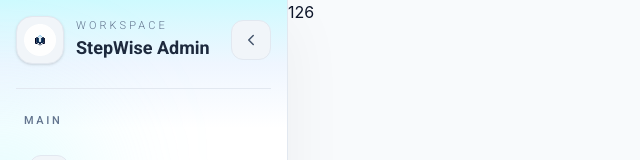
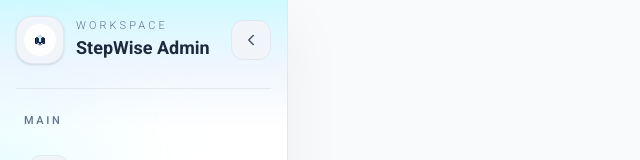
Before and after one commit to Step-Wise-Roadmaps/Step-Wise, a React (Vite) app in the folder Frontend/: page /admin-dashboard/lesson in a window 1280 px wide. Shown: the top 160 px of the page, without its empty margins (0-640 px from the left). Built offline with nearby package versions, Linux system fonts and the light colour scheme; no server answers; sample sign-in values are in the browser's storage.

Commit message:
feat: create components file

```diff
--- a/Frontend/src/page/LessonManagement.jsx
+++ b/Frontend/src/page/LessonManagement.jsx
@@ -2,7 +2,7 @@
 function LessonManagement() {
     return(
         <>
-            <h1>126</h1>
+
         </>
     )
 }
```
Also changed, not shown: Frontend/src/components/LessonManagement/LessonCard.jsx (added), Frontend/src/components/LessonManagement/LessonHeader.jsx (added).
